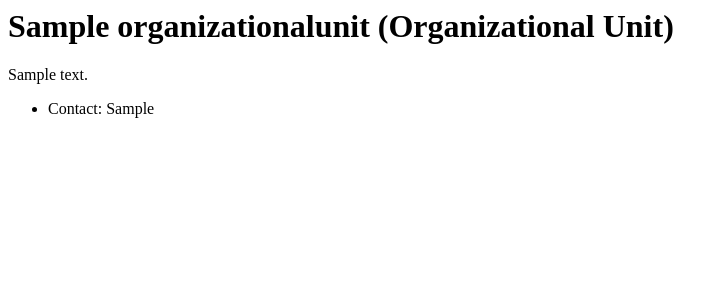
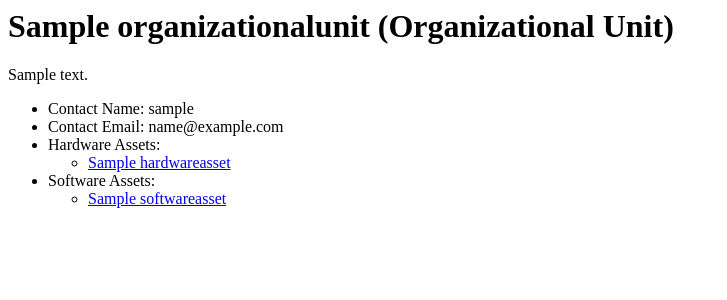
Before and after one commit to dogoncouch/LogESP, a Django app: page /hwam/ou/1/ in a window 1280 px wide. Shown: the top 300 px of the page, without its empty margins (0-727 px from the left). Run offline with Django 3.2, Linux system fonts and the light colour scheme; tables that the repository leaves empty hold one stand-in row (values such as "Sample post").

Commit message:
Change contacts to user model

```diff
--- a/hwam/models.py
+++ b/hwam/models.py
@@ -1,11 +1,13 @@
 from django.db import models
+from django.contrib.auth.models import User
 
 # Create your models here.
 
 class OrganizationalUnit(models.Model):
     unit_name = models.CharField(max_length=30)
     unit_desc = models.CharField(max_length=200, null=True, blank=True)
-    unit_contact = models.CharField(max_length=30, null=True, blank=True)
+    unit_contact = models.ForeignKey(User,
+            null=True, blank=True, on_delete=models.SET_NULL)
     def __str__(self):
         return self.unit_name
 
@@ -13,6 +15,11 @@ class HardwareAsset(models.Model):
     asset_name = models.CharField(max_length=30)
     asset_desc = models.CharField(max_length=200, null=True, blank=True)
     org_unit = models.ForeignKey(OrganizationalUnit,
+            related_name='hardware_assets',
+            null=True, blank=True, on_delete=models.SET_NULL)
+    asset_owner = models.ForeignKey(User,
+            null=True, blank=True, on_delete=models.SET_NULL)
+    asset_custodian = models.ForeignKey(User,
             null=True, blank=True, on_delete=models.SET_NULL)
     asset_owner = models.CharField(max_length=30, null=True, blank=True)
     asset_custodian = models.CharField(max_length=30, null=True, blank=True)
@@ -36,10 +43,17 @@ class SoftwareAsset(models.Model):
     asset_name = models.CharField(max_length=30)
     asset_desc = models.CharField(max_length=200, null=True, blank=True)
     org_unit = models.ForeignKey(OrganizationalUnit,
+            related_name='software_assets',
             null=True, blank=True, on_delete=models.SET_NULL)
-    custodian_swam = models.CharField(max_length=30, null=True, blank=True)
-    custodian_csm = models.CharField(max_length=30, null=True, blank=True)
-    custodian_vul = models.CharField(max_length=30, null=True, blank=True)
+    custodian_swam = models.ForeignKey(User,
+            related_name='systems_swam',
+            null=True, blank=True, on_delete=models.SET_NULL)
+    custodian_csm = models.ForeignKey(User,
+            related_name='systems_csm',
+            null=True, blank=True, on_delete=models.SET_NULL)
+    custodian_vul = models.ForeignKey(User,
+            related_name='systems_vul',
+            null=True, blank=True, on_delete=models.SET_NULL)
     software_type = models.CharField(max_length=20, null=True, blank=True)
     sw_property_id = models.CharField(max_length=30, null=True, blank=True)
     status = models.CharField(max_length=20, null=True, blank=True)
--- a/hwam/templates/hwam/hw_detail.html
+++ b/hwam/templates/hwam/hw_detail.html
@@ -2,8 +2,8 @@
 <p>{{ hw.asset_desc }}</p>
 <ul>
     <li>Organizational Unit: {{ hw.org_unit }}</li>
-    <li>Owner: {{ hw.asset_owner }}</li>
-    <li>Custodian: {{ hw.asset_custodian }}</li>
+    <li>Owner: {{ hw.asset_owner.username }}</li>
+    <li>Custodian: {{ hw.asset_custodian.username }}</li>
     <li>Child Software:<ul>
         {% for a in hw.child_software.all %}
             <li><a href="{% url 'hwam:sw_detail' a.id %}">{{ a.asset_name }}</a></li>
--- a/hwam/templates/hwam/ou_detail.html
+++ b/hwam/templates/hwam/ou_detail.html
@@ -1,5 +1,16 @@
 <h1>{{ ou.unit_name }} (Organizational Unit)</h1>
 <p>{{ ou.unit_desc }}</p>
 <ul>
-    <li>Contact: {{ ou.unit_contact }}</li>
+    <li>Contact Name: {{ ou.unit_contact.username }}</li>
+    <li>Contact Email: {{ ou.unit_contact.email }}</li>
+    <li>Hardware Assets:<ul>
+        {% for a in ou.hardware_assets.all %}
+            <li><a href="{% url 'hwam:hw_detail' a.id %}">{{ a.asset_name }}</a></li>
+        {% endfor %}
+        </ul></li>
+    <li>Software Assets:<ul>
+        {% for a in ou.software_assets.all %}
+            <li><a href="{% url 'hwam:sw_detail' a.id %}">{{ a.asset_name }}</a></li>
+        {% endfor %}
+        </ul></li>
 </ul>
--- a/hwam/templates/hwam/sw_detail.html
+++ b/hwam/templates/hwam/sw_detail.html
@@ -3,9 +3,9 @@
 <ul>
     <li>Organizational Unit: {{ sw.org_unit }}</li>
     <li>Custodians:<ul>
-            <li>Inventory (SWAM): {{ sw.custodian_swam }}</li>
-            <li>Configuration (CSM): {{ sw.custodian_csm }}</li>
-            <li>Patching (VUL): {{ sw.custodian_vul }}</li>
+            <li>Inventory (SWAM): {{ sw.custodian_swam.username }}</li>
+            <li>Configuration (CSM): {{ sw.custodian_csm.username }}</li>
+            <li>Patching (VUL): {{ sw.custodian_vul.username }}</li>
         </ul></li>
     <li>Parent Hardware:<ul>
         {% for a in sw.parent_hardware.all %}
```
